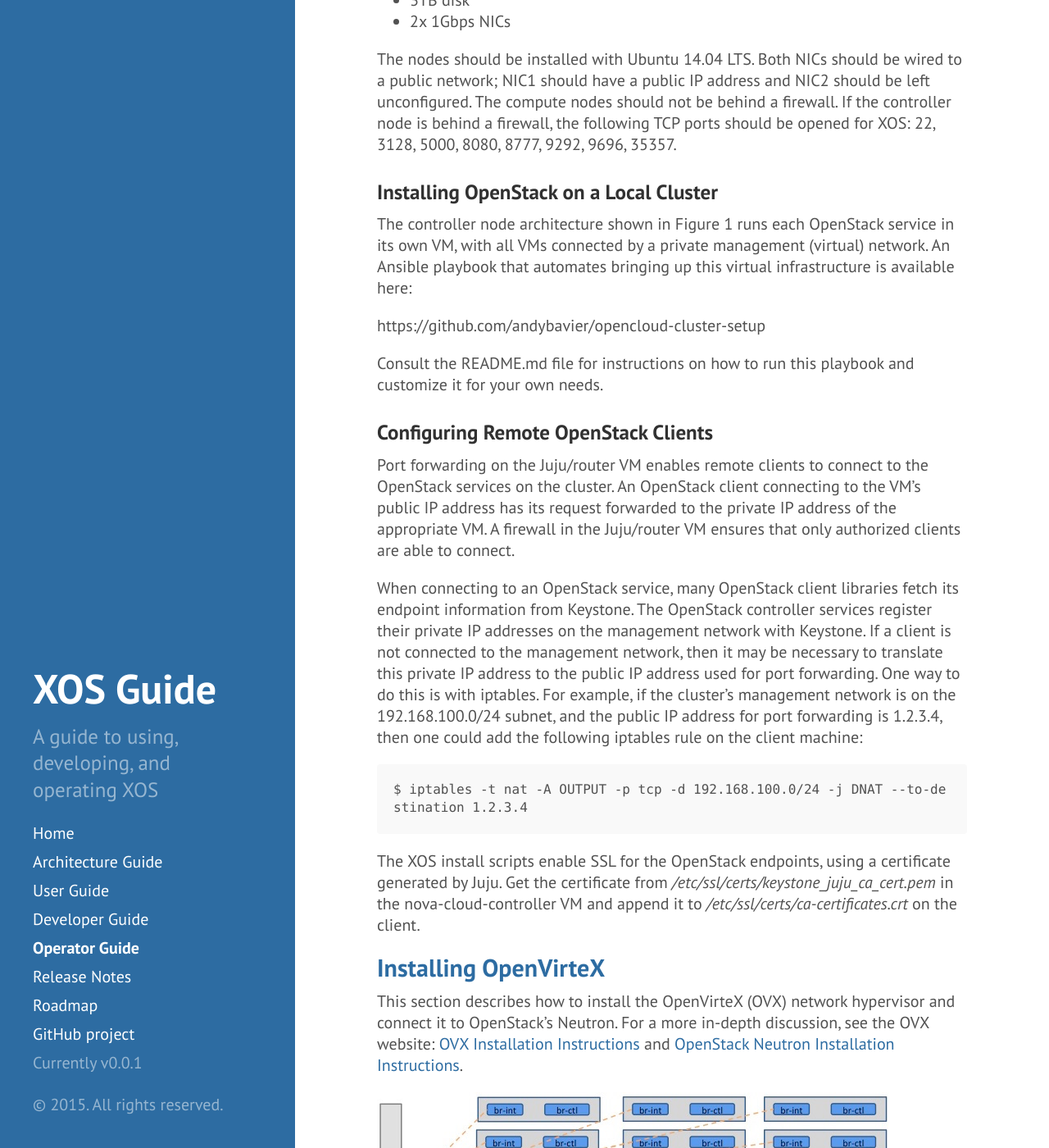
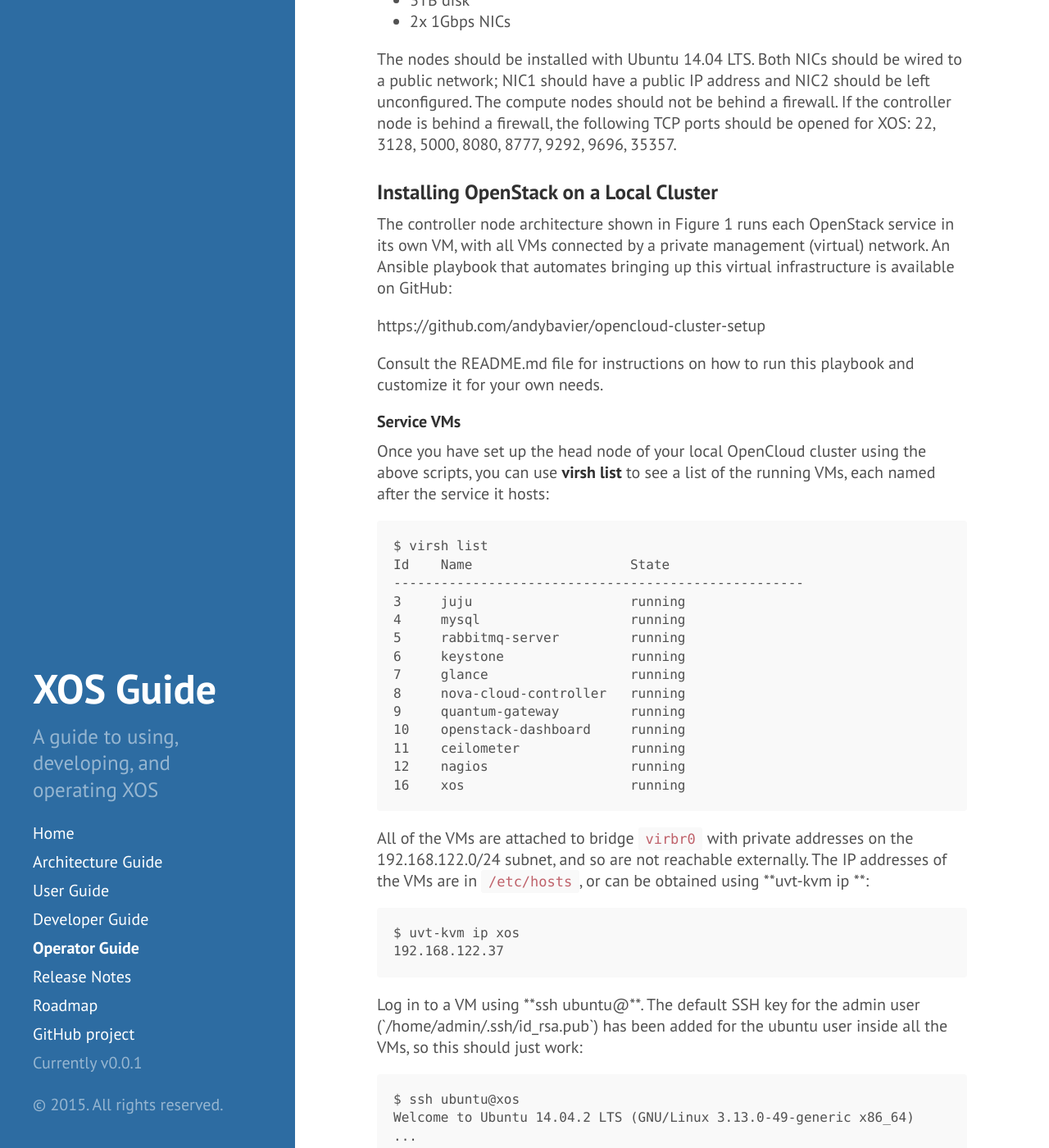
Before and after one commit to open-cloud/open-cloud.github.io.old, a Jekyll site: the page built from 3_operator.md, in a window 1280 px wide and 1400 px high, scrolled down 3009 px. Shown: the whole window at 82% size. Built offline with Jekyll 4.4.1, drawn with Linux system fonts in a browser that asks for light colours; Markdown is read by kramdown in place of the engine named in the settings.

Commit message:
Add information on head node VMs

````diff
--- a/3_operator.md
+++ b/3_operator.md
@@ -114,12 +114,53 @@
 The controller node architecture shown in Figure 1 runs each OpenStack
 service in its own VM, with all VMs connected by a private management
 (virtual) network. An Ansible playbook that automates bringing up
-this virtual infrastructure is available here:
+this virtual infrastructure is available on GitHub:
 
 https://github.com/andybavier/opencloud-cluster-setup
 
 Consult the README.md file for instructions on how to run this playbook
 and customize it for your own needs.
+
+####Service VMs
+
+Once you have set up the head node of your local OpenCloud cluster using
+the above scripts, you can use **virsh list** to see a list of the running
+VMs, each named after the service it hosts:
+
+```
+$ virsh list
+Id    Name                    State
+----------------------------------------------------
+3     juju                    running
+4     mysql                   running
+5     rabbitmq-server         running
+6     keystone                running
+7     glance                  running
+8     nova-cloud-controller   running
+9     quantum-gateway         running
+10    openstack-dashboard     running
+11    ceilometer              running
+12    nagios                  running
+16    xos                     running
+```
+
+All of the VMs are attached to bridge `virbr0` with private addresses on the 192.168.122.0/24 subnet, and so are not reachable externally.  The IP addresses of the VMs are in `/etc/hosts`, or can be obtained using **uvt-kvm ip <VM name>**:
+
+```
+$ uvt-kvm ip xos
+192.168.122.37
+```
+
+Log in to a VM using **ssh ubuntu@<VM name>**.  The default SSH key
+for the admin user (`/home/admin/.ssh/id_rsa.pub`) has been added for
+the ubuntu user inside all the VMs, so this should just work:
+
+```
+$ ssh ubuntu@xos
+Welcome to Ubuntu 14.04.2 LTS (GNU/Linux 3.13.0-49-generic x86_64)
+...
+ubuntu@xos:~$
+```
 
 ###Configuring Remote OpenStack Clients
 
````
